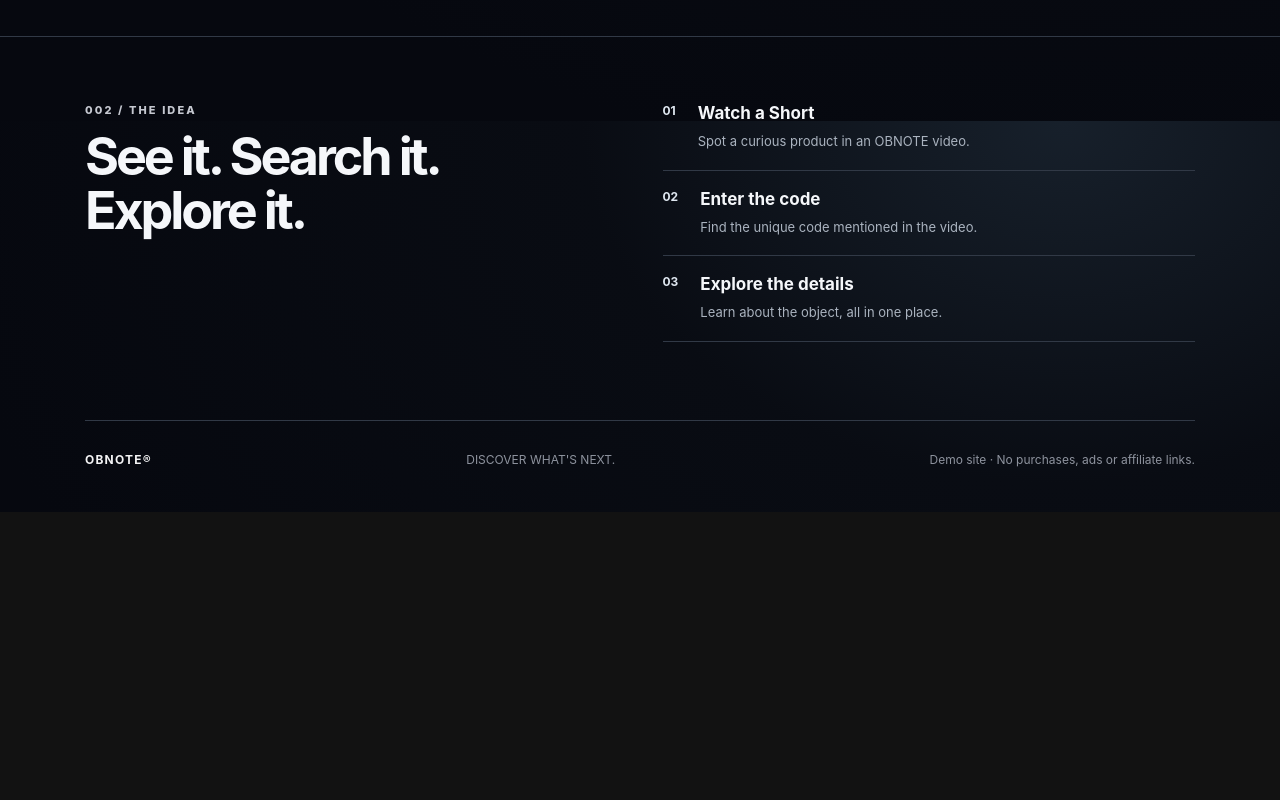
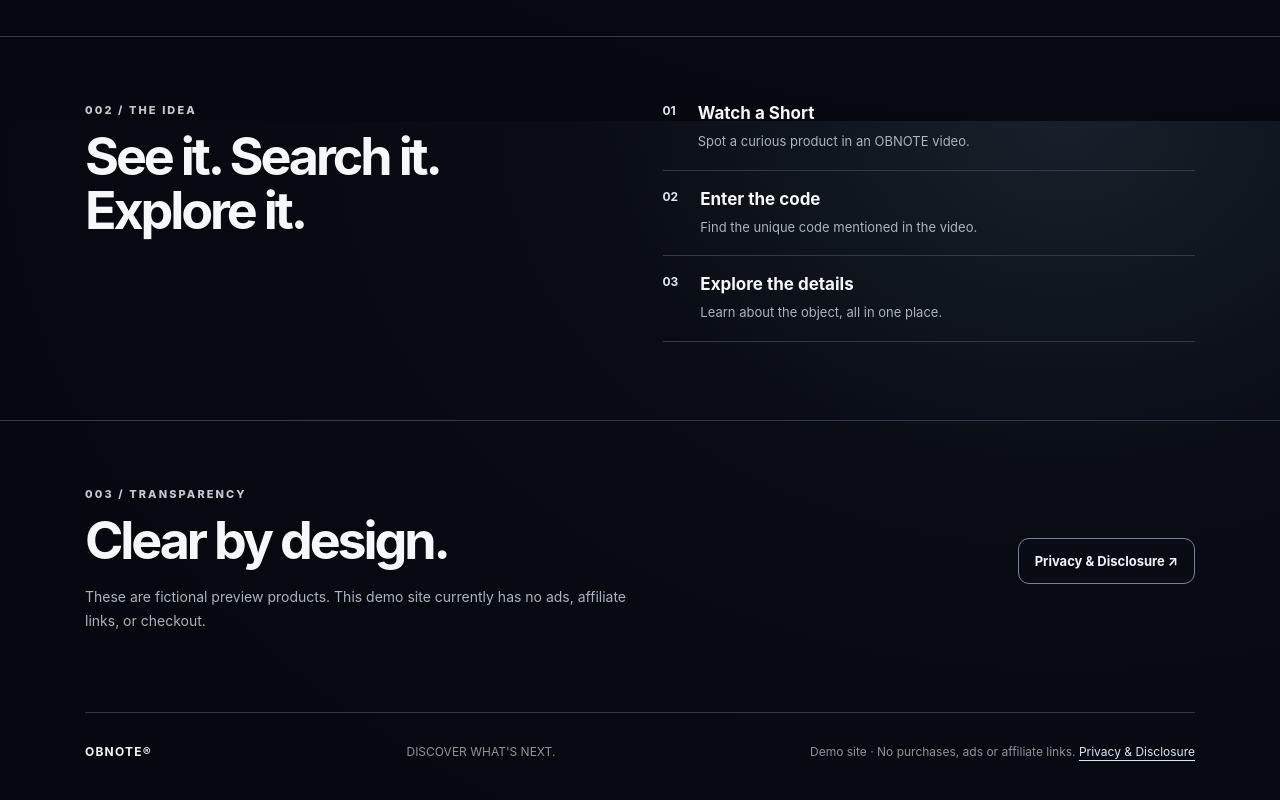
Before and after one commit to wkddbsdn07/OBNET-WEB, a plain HTML site: page index.html in a window 1280 px wide. Shown: the part 1479-2279 px from the top of the page. Before the commit the page ends 1991 px from the top, so only its background shows below. Drawn offline with Linux system fonts and the light colour scheme.

Commit message:
Link privacy and affiliate disclosures from OBNOTE landing page

```diff
--- a/index.html
+++ b/index.html
@@ -52,6 +52,13 @@ body{background:radial-gradient(ellipse at 83% 0%,#17202b 0%,#090c13 32%,#06080f
 .purchase-link:hover{background:#fff}
 .purchase-link[hidden],.disabled[hidden]{display:none}
 
+
+.transparency{display:flex;align-items:center;justify-content:space-between;gap:30px}
+.transparency p{color:var(--muted);max-width:560px;line-height:1.75;font-size:14px;margin:16px 0 0}
+.transparency-link{display:inline-flex;align-items:center;justify-content:center;border:1px solid #748496;border-radius:11px;color:#edf3fa;font-weight:700;font-size:13px;padding:14px 16px;white-space:nowrap;transition:background .2s}
+.transparency-link:hover{background:#263344}
+.footer a{color:#d9e7f6;text-decoration:underline;text-underline-offset:4px}
+@media(max-width:740px){.transparency{display:block}.transparency-link{margin-top:20px}}
 </style>
 </head>
 <body>
@@ -60,8 +67,9 @@ body{background:radial-gradient(ellipse at 83% 0%,#17202b 0%,#090c13 32%,#06080f
 <section class="hero page"><div class="intro-tag">CURATED TECH & DESIGN</div><h1>Discover<br><em>what's next.</em></h1><p class="description">Interesting technology. Smarter desks. Objects worth discovering. Find the products featured in our videos by their unique product code.</p><form class="search-wrap" id="searchForm" role="search"><svg width="21" height="21" fill="none" stroke="currentColor" stroke-width="1.8" viewBox="0 0 24 24" aria-hidden="true"><circle cx="10.8" cy="10.8" r="7.2"/><path d="m16 16 5 5"/></svg><input id="codeInput" aria-label="Product code" autocomplete="off" inputmode="numeric" placeholder="Enter product code (e.g. 1001)" required><button type="submit">EXPLORE ↗</button></form><p class="hint">TRY A DEMO CODE: 1001 · 1002 · 1003</p><div class="result" id="result" role="status" aria-live="polite"></div></section>
 <section class="section" id="collection"><div class="page"><div class="section-top"><div><div class="eyebrow">001 / DISCOVER</div><h2>The collection<span style="color:var(--accent)">.</span></h2></div><p>Preview products · More coming soon</p></div><div class="cards" id="cards"></div></div></section>
 <section class="section" id="how"><div class="page how"><div><div class="eyebrow">002 / THE IDEA</div><h2>See it. Search it.<br>Explore it.</h2></div><ol><li><b>01</b><div><strong>Watch a Short</strong><small>Spot a curious product in an OBNOTE video.</small></div></li><li><b>02</b><div><strong>Enter the code</strong><small>Find the unique code mentioned in the video.</small></div></li><li><b>03</b><div><strong>Explore the details</strong><small>Learn about the object, all in one place.</small></div></li></ol></div></section>
+<section class="section" id="transparency"><div class="page transparency"><div><div class="eyebrow">003 / TRANSPARENCY</div><h2>Clear by design.</h2><p>These are fictional preview products. This demo site currently has no ads, affiliate links, or checkout.</p></div><a class="transparency-link" href="./privacy.html">Privacy &amp; Disclosure ↗</a></div></section>
 </main>
-<footer class="page footer"><strong>OBNOTE®</strong><span>DISCOVER WHAT'S NEXT.</span><span>Demo site · No purchases, ads or affiliate links.</span></footer>
+<footer class="page footer"><strong>OBNOTE®</strong><span>DISCOVER WHAT'S NEXT.</span><span>Demo site · No purchases, ads or affiliate links. <a href="./privacy.html">Privacy &amp; Disclosure</a></span></footer>
 <div class="dialog-backdrop" id="backdrop"><section class="dialog" role="dialog" aria-modal="true" aria-labelledby="dialogTitle" tabindex="-1"><button class="dialog-close" id="closeDialog" aria-label="Close details">×</button><div class="dialog-art" id="dialogImage"></div><div class="code" id="dialogCode"></div><h2 id="dialogTitle"></h2><p id="dialogText"></p><p class="product-price" id="dialogPrice"></p><ul id="dialogFeatures"></ul><p class="notice" id="dialogNotice">Preview products only.</p><a id="purchaseLink" class="purchase-link" target="_blank" rel="sponsored nofollow noopener noreferrer" hidden>View at seller ↗</a><button class="disabled" id="unavailable" disabled>Purchase link not available yet ↗</button></section></div>
 <script>
 const demoProducts=[
```
